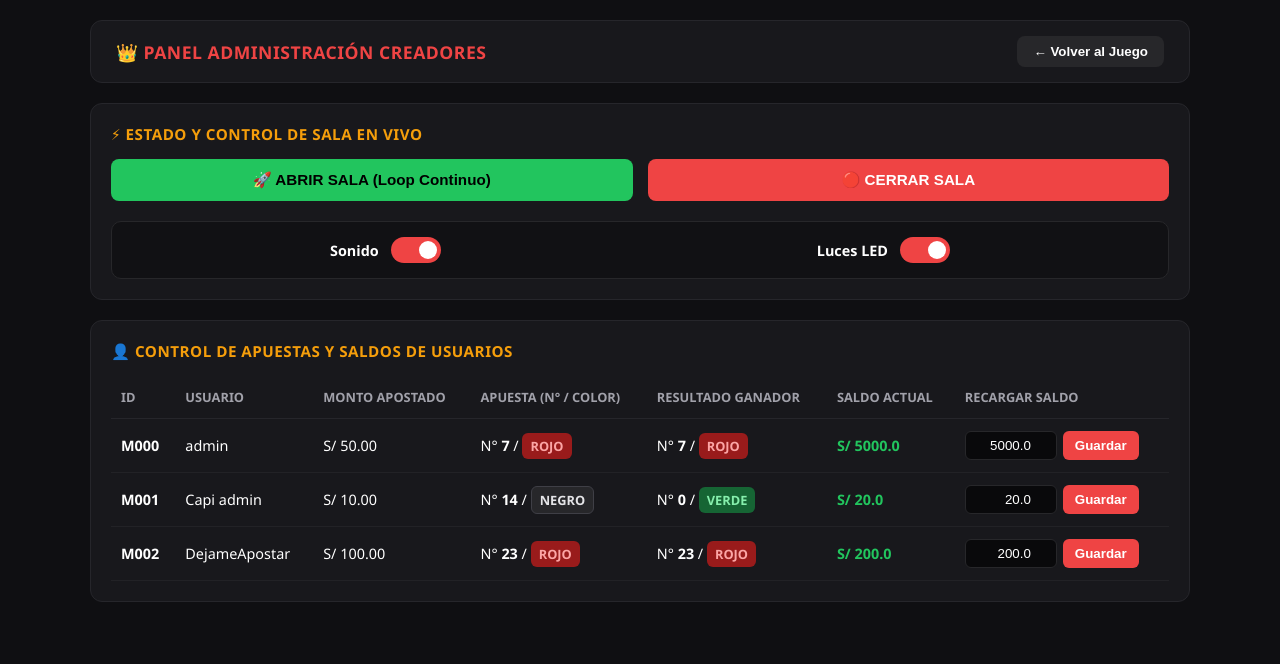
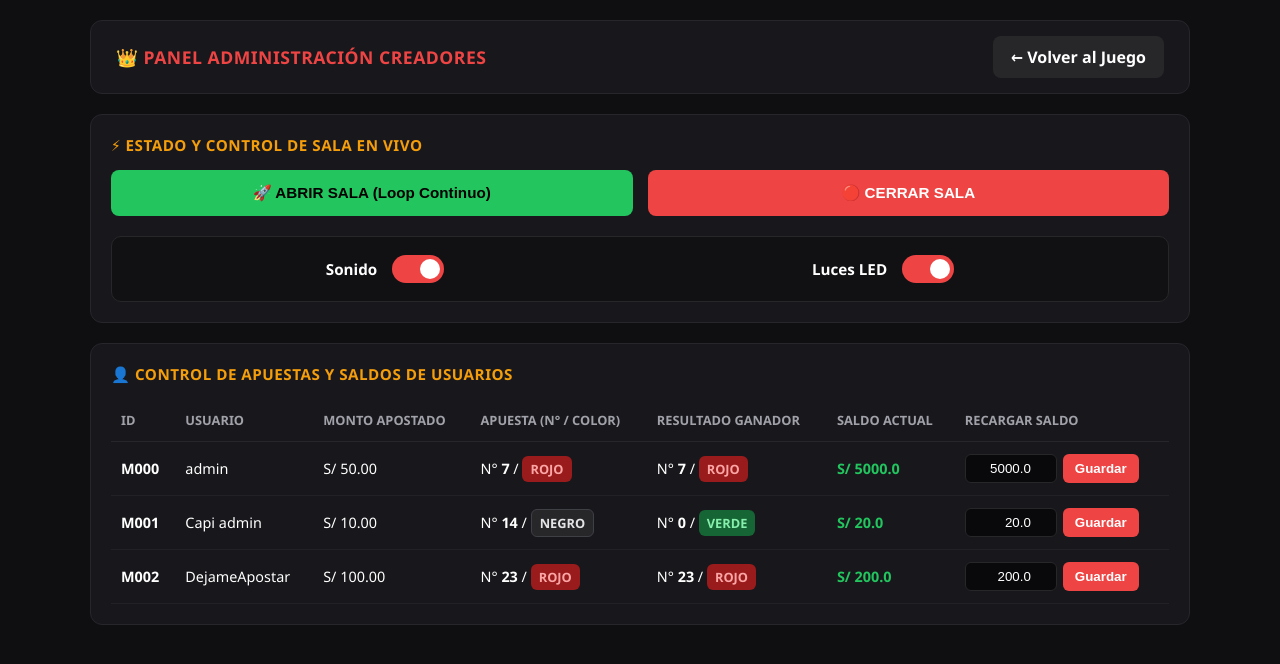
Before and after one commit to milagritoscruz04-sudo/mecatroapuestas, a Flask app: page /admin in a window 1280 px wide. Shown: the top 664 px of the page. Run offline with Flask 3, Linux system fonts and the light colour scheme; a user stored in the database is signed in; data that the repository does not hold is empty; some libraries are stand-ins or nearby versions.

Commit message:
Ultimo cambio pq ya me cansé

```diff
--- a/templates/admin.html
+++ b/templates/admin.html
@@ -57,15 +57,18 @@
       background: #27272a;
       color: #fff;
       border: none;
-      padding: 8px 16px;
+      padding: 10px 18px;
       border-radius: 8px;
       font-weight: 600;
       cursor: pointer;
-      transition: background 0.2s;
+      transition: background 0.2s, transform 0.1s;
+      text-decoration: none;
+      display: inline-block;
     }
 
     .btn-back:hover {
       background: #3f3f46;
+      transform: translateY(-1px);
     }
 
     /* Bloques Principales */
@@ -94,12 +97,17 @@
     }
 
     .btn-room {
-      padding: 12px;
+      padding: 14px;
       border-radius: 8px;
       border: none;
       font-weight: 700;
       font-size: 0.95rem;
       cursor: pointer;
+      transition: opacity 0.2s, transform 0.1s;
+    }
+
+    .btn-room:active {
+      transform: scale(0.98);
     }
 
     .btn-open {
@@ -112,12 +120,12 @@
       color: #fff;
     }
 
-    /* Efectos Ruleta (Toggles estilo Imagen 2) */
+    /* Efectos Ruleta (Toggles) */
     .effects-container {
       background: #111114;
       border: 1px solid #27272a;
       border-radius: 10px;
-      padding: 15px 30px;
+      padding: 18px 30px;
       display: flex;
       justify-content: space-around;
       align-items: center;
@@ -126,20 +134,24 @@
     .toggle-group {
       display: flex;
       align-items: center;
-      gap: 12px;
+      gap: 15px;
+      cursor: pointer;
     }
 
     .toggle-label {
       font-weight: 600;
-      font-size: 0.9rem;
+      font-size: 0.95rem;
+      user-select: none;
+      cursor: pointer;
     }
 
-    /* Switch Styling */
+    /* Switch Interactivo */
     .switch {
       position: relative;
       display: inline-block;
-      width: 50px;
-      height: 26px;
+      width: 52px;
+      height: 28px;
+      cursor: pointer;
     }
 
     .switch input {
@@ -160,8 +172,8 @@
     .slider:before {
       position: absolute;
       content: "";
-      height: 18px;
-      width: 18px;
+      height: 20px;
+      width: 20px;
       left: 4px;
       bottom: 4px;
       background-color: white;
@@ -177,7 +189,7 @@
       transform: translateX(24px);
     }
 
-    /* Tabla de Apuestas y Usuarios */
+    /* Tabla */
     .table-responsive {
       overflow-x: auto;
     }
@@ -207,7 +219,6 @@
       font-weight: bold;
     }
 
-    /* Badges de Colores y Apuestas */
     .badge {
       padding: 4px 8px;
       border-radius: 6px;
@@ -220,7 +231,6 @@
     .badge-black { background: #27272a; color: #e4e4e7; border: 1px solid #3f3f46; }
     .badge-green { background: #166534; color: #86efac; }
 
-    /* Inputs de Recarga */
     .reload-box {
       display: flex;
       gap: 6px;
@@ -244,10 +254,11 @@
       border-radius: 6px;
       font-weight: bold;
       cursor: pointer;
+      transition: background 0.2s;
     }
 
     .btn-save:hover {
-      opacity: 0.9;
+      background: #dc2626;
     }
   </style>
 </head>
@@ -258,7 +269,8 @@
   <!-- Header -->
   <div class="header-panel">
     <div class="header-title">👑 PANEL ADMINISTRACIÓN CREADORES</div>
-    <button class="btn-back">← Volver al Juego</button>
+    <!-- Redirección directa a index.html -->
+    <a href="index.html" class="btn-back">← Volver al Juego</a>
   </div>
 
   <!-- Control de Sala y Efectos -->
@@ -266,31 +278,31 @@
     <div class="section-title">⚡ Estado y Control de Sala en Vivo</div>
 
     <div class="room-controls">
-      <button class="btn-room btn-open">🚀 ABRIR SALA (Loop Continuo)</button>
-      <button class="btn-room btn-close">🔴 CERRAR SALA</button>
+      <button class="btn-room btn-open" onclick="controlarSala(true)">🚀 ABRIR SALA (Loop Continuo)</button>
+      <button class="btn-room btn-close" onclick="controlarSala(false)">🔴 CERRAR SALA</button>
     </div>
 
-    <!-- Toggles horizontales como la imagen 2 -->
+    <!-- Switches con ID para JS -->
     <div class="effects-container">
-      <div class="toggle-group">
+      <label class="toggle-group" for="toggle-sonido">
         <span class="toggle-label">Sonido</span>
-        <label class="switch">
-          <input type="checkbox" checked>
+        <span class="switch">
+          <input type="checkbox" id="toggle-sonido" checked onchange="toggleEfecto('Sonido', this.checked)">
           <span class="slider"></span>
-        </label>
-      </div>
+        </span>
+      </label>
 
-      <div class="toggle-group">
+      <label class="toggle-group" for="toggle-led">
         <span class="toggle-label">Luces LED</span>
-        <label class="switch">
-          <input type="checkbox" checked>
+        <span class="switch">
+          <input type="checkbox" id="toggle-led" checked onchange="toggleEfecto('Luces LED', this.checked)">
           <span class="slider"></span>
-        </label>
-      </div>
+        </span>
+      </label>
     </div>
   </div>
 
-  <!-- Tabla Detallada de Usuarios y Apuestas -->
+  <!-- Tabla Detallada -->
   <div class="section-card">
     <div class="section-title">👤 Control de Apuestas y Saldos de Usuarios</div>
 
@@ -315,11 +327,11 @@
             <td>S/ 50.00</td>
             <td>N° <strong>7</strong> / <span class="badge badge-red">ROJO</span></td>
             <td>N° <strong>7</strong> / <span class="badge badge-red">ROJO</span></td>
-            <td class="balance-text">S/ 5000.0</td>
+            <td class="balance-text" id="saldo-M000">S/ 5000.0</td>
             <td>
               <div class="reload-box">
-                <input type="number" class="input-amount" value="5000.0">
-                <button class="btn-save">Guardar</button>
+                <input type="number" class="input-amount" id="input-M000" value="5000.0">
+                <button class="btn-save" onclick="guardarSaldo('M000', 'admin')">Guardar</button>
               </div>
             </td>
           </tr>
@@ -331,11 +343,11 @@
             <td>S/ 10.00</td>
             <td>N° <strong>14</strong> / <span class="badge badge-black">NEGRO</span></td>
             <td>N° <strong>0</strong> / <span class="badge badge-green">VERDE</span></td>
-            <td class="balance-text">S/ 20.0</td>
+            <td class="balance-text" id="saldo-M001">S/ 20.0</td>
             <td>
               <div class="reload-box">
-                <input type="number" class="input-amount" value="20.0">
-                <button class="btn-save">Guardar</button>
+                <input type="number" class="input-amount" id="input-M001" value="20.0">
+                <button class="btn-save" onclick="guardarSaldo('M001', 'Capi admin')">Guardar</button>
               </div>
             </td>
           </tr>
@@ -347,11 +359,11 @@
             <td>S/ 100.00</td>
             <td>N° <strong>23</strong> / <span class="badge badge-red">ROJO</span></td>
             <td>N° <strong>23</strong> / <span class="badge badge-red">ROJO</span></td>
-            <td class="balance-text">S/ 200.0</td>
+            <td class="balance-text" id="saldo-M002">S/ 200.0</td>
             <td>
               <div class="reload-box">
-                <input type="number" class="input-amount" value="200.0">
-                <button class="btn-save">Guardar</button>
+                <input type="number" class="input-amount" id="input-M002" value="200.0">
+                <button class="btn-save" onclick="guardarSaldo('M002', 'DejameApostar')">Guardar</button>
               </div>
             </td>
           </tr>
@@ -362,5 +374,43 @@
 
 </div>
 
+<!-- Funciones en JavaScript -->
+<script>
+  // 1. Redirección Volver al Juego
+  // (Manejado directamente mediante la etiqueta <a href="index.html">)
+
+  // 2. Control de Abrir / Cerrar Sala
+  function controlarSala(abrir) {
+    if (abrir) {
+      alert("🚀 Sala ABIERTA. El loop continuo de la ruleta ha iniciado.");
+    } else {
+      alert("🔴 Sala CERRADA. Las apuestas han sido congeladas.");
+    }
+  }
+
+  // 3. Activar / Desactivar Sonido y Luces (Switches)
+  function toggleEfecto(tipo, estado) {
+    const accion = estado ? "ACTIVADO" : "DESACTIVADO";
+    console.log(`[ESP32]: ${tipo} -> ${accion}`);
+  }
+
+  // 4. Guardar y actualizar saldo en tiempo real
+  function guardarSaldo(idUsuario, nombreUsuario) {
+    const input = document.getElementById(`input-${idUsuario}`);
+    const elementoSaldo = document.getElementById(`saldo-${idUsuario}`);
+
+    const nuevoMonto = parseFloat(input.value);
+
+    if (isNaN(nuevoMonto) || nuevoMonto < 0) {
+      alert("⚠️ Ingresa un monto válido.");
+      return;
+    }
+
+    // Actualiza el texto en la tabla al instante
+    elementoSaldo.innerText = `S/ ${nuevoMonto.toFixed(1)}`;
+    alert(`✅ Saldo actualizado para ${nombreUsuario} (${idUsuario}): S/ ${nuevoMonto.toFixed(1)}`);
+  }
+</script>
+
 </body>
 </html>
```
